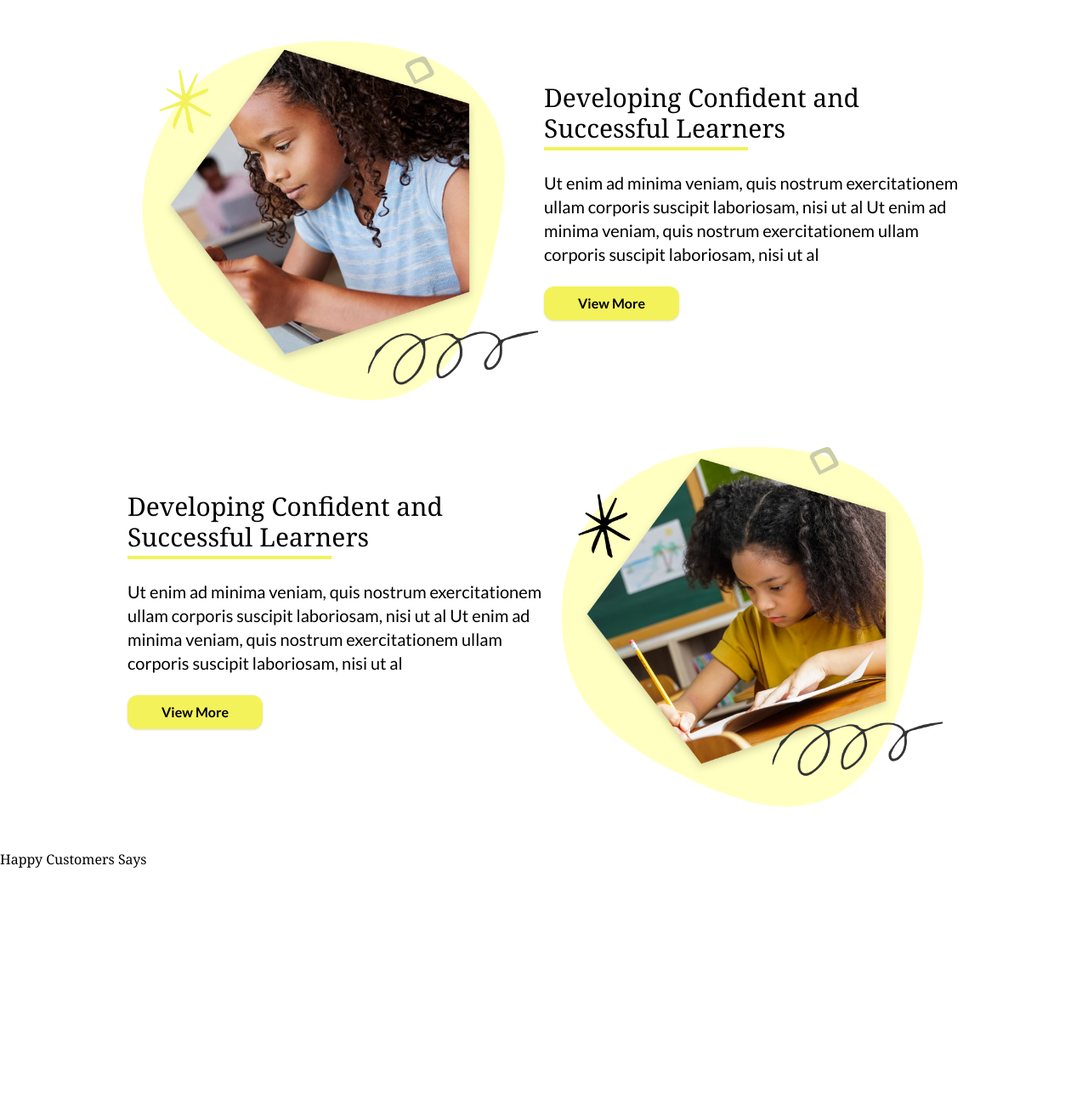
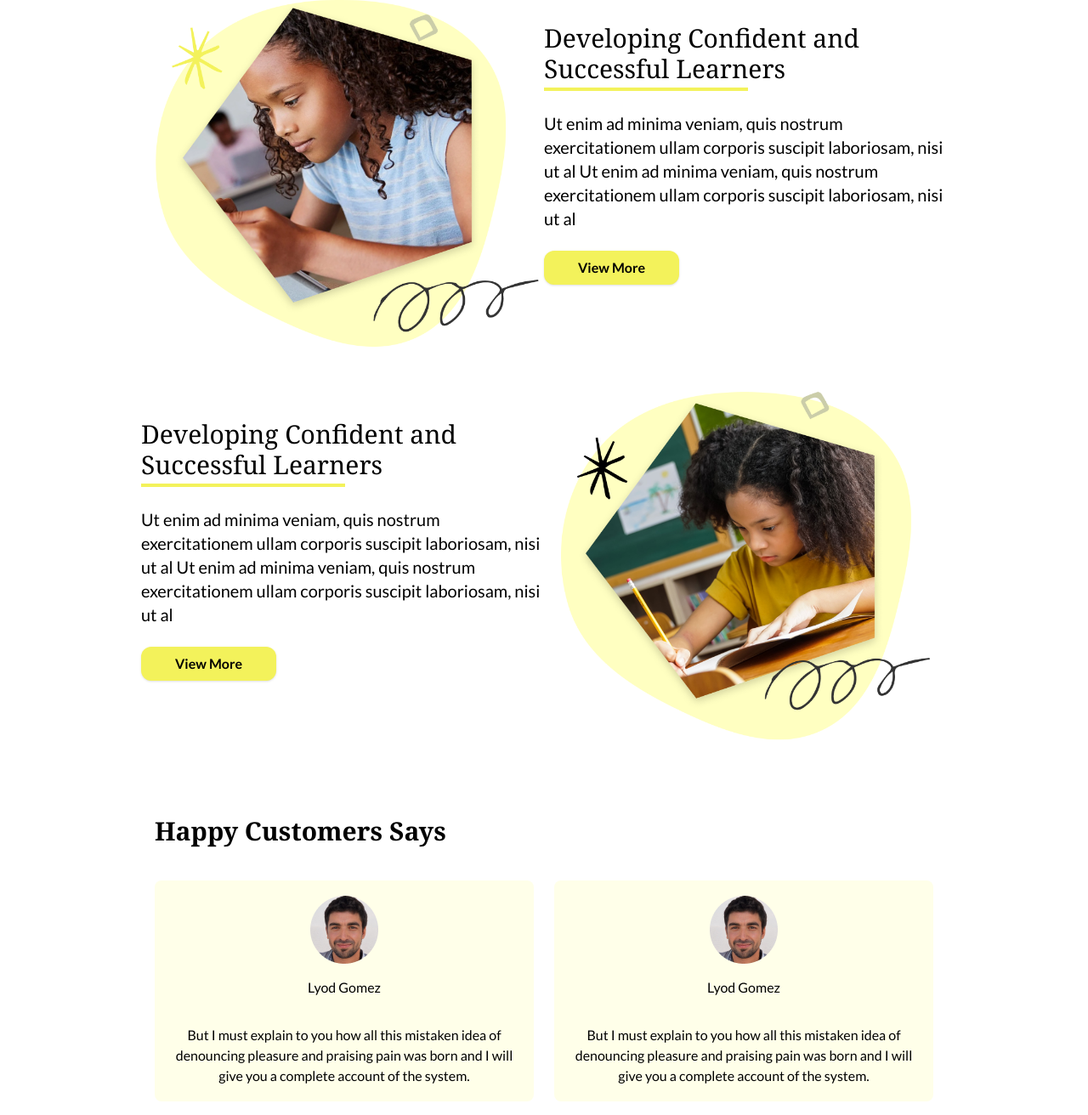
Before and after one commit to muinuddin-sm12/21days-Assignment-1, a plain HTML site: page index.html in a window 1280 px wide. Shown: the part 1239-2551 px from the top of the page at 85% size. Before the commit the page ends 2262 px from the top, so only its background shows below. Drawn offline with nearby package versions, Linux system fonts and the light colour scheme.

Commit message:
Customer review section added

```diff
--- a/css/style.css
+++ b/css/style.css
@@ -18,7 +18,7 @@ html,body {
     font-family: 'Source Serif 4', serif;
 }
 .container {
-    max-width: 100%;
+    max-width: 1440px;
     /* background: #a5ccff; */
     margin: 0 auto;
 }
--- a/index.html
+++ b/index.html
@@ -17,9 +17,9 @@
         <a href="contact.html">Contact</a>
       </nav>
       <!-- banner -->
-      <div class="banner flex flex-col justify-center items-center text-white">
-        <h1 class="text-7xl font-serif">About Us</h1>
-        <p class="text-2xl text-center max-w-[663px] mb-9">
+      <div class="banner flex flex-col justify-center items-center text-white px-3">
+        <h1 class="text-5xl md:text-7xl font-serif">About Us</h1>
+        <p class="text-xl md:text-2xl text-center max-w-[663px] mb-9">
           From preschool to pre-tertiary, our students enjoy fun, interactive
           and relevant lessons and are empowered to think beyond the confines of
           the classroom.
@@ -32,20 +32,20 @@
     <main>
       <!-- seccess section -->
       <div class="container my-10 lg:px-[150px]">
-        <h2 class="font-serif text-center text-4xl mb-10">
+        <h2 class="font-serif text-center text-2xl md:text-4xl mb-2">
           Preparing Students to Achieve Success
         </h2>
         <!-- Developing Confidend Section -->
         <div
-          class="flex flex-col-reverse md:flex-row justify-between items-center"
+          class="flex flex-col-reverse md:flex-row justify-between items-center px-4"
         >
           <div class="content flex-1">
-            <h3 class="font-serif text-3xl pb-1">
+            <h3 class="font-serif text-2xl md:text-3xl pb-1">
               Developing Confident and <br />
               Successful Learners
             </h3>
             <hr class="max-w-[240px] border-2 border-[#F3F25B]" />
-            <p class="my-6 text-xl max-w-[530px]">
+            <p class="my-6 text-base md:text-xl max-w-[530px]">
               Ut enim ad minima veniam, quis nostrum exercitationem ullam
               corporis suscipit laboriosam, nisi ut al Ut enim ad minima veniam,
               quis nostrum exercitationem ullam corporis suscipit laboriosam,
@@ -63,15 +63,15 @@
         </div>
         <!-- Classroom Experience Section -->
         <div
-          class="flex flex-col-reverse md:flex-row md:flex-row-reverse justify-between items-center"
+          class="flex flex-col-reverse md:flex-row md:flex-row-reverse justify-between items-center px-4"
         >
           <div class="content flex-1">
-            <h3 class="font-serif text-3xl pb-1">
+            <h3 class="font-serif text-2xl md:text-3xl pb-1">
               Developing Confident and <br />
               Successful Learners
             </h3>
             <hr class="max-w-[240px] border-2 border-[#F3F25B]" />
-            <p class="my-6 text-xl">
+            <p class="my-6 text-base md:text-xl">
               Ut enim ad minima veniam, quis nostrum exercitationem ullam
               corporis suscipit laboriosam, nisi ut al Ut enim ad minima veniam,
               quis nostrum exercitationem ullam corporis suscipit laboriosam,
@@ -89,15 +89,15 @@
         </div>
         <!-- Make a Difference Section -->
         <div
-          class="flex flex-col-reverse md:flex-row justify-between items-center"
+          class="flex flex-col-reverse md:flex-row justify-between items-center px-4"
         >
           <div class="content flex-1">
-            <h3 class="font-serif text-3xl pb-1">
+            <h3 class="font-serif text-2xl md:text-3xl  pb-1">
               Developing Confident and <br />
               Successful Learners
             </h3>
             <hr class="max-w-[240px] border-2 border-[#F3F25B]" />
-            <p class="my-6 text-xl">
+            <p class="my-6 text-base md:text-xl">
               Ut enim ad minima veniam, quis nostrum exercitationem ullam
               corporis suscipit laboriosam, nisi ut al Ut enim ad minima veniam,
               quis nostrum exercitationem ullam corporis suscipit laboriosam,
@@ -115,8 +115,21 @@
         </div>
       </div>
       <!-- Customer section -->
-      <div>
-        <h3 class="font-serif">Happy Customers Says</h3>
+      <div class="container w-[95%]  my-20 lg:px-[150px]">
+        <h3 class="font-serif text-2xl lg:text-3xl font-semibold mb-10">Happy Customers Says</h3>
+        <!-- Review -->
+        <div class="review  mx-auto md:flex gap-6">
+          <div class="left w-full md:w-1/2 bg-[#FFFFE9] h-[260px] text-center flex flex-col justify-center rounded-lg mb-4 p-4">
+            <img class="mx-auto mb-4" src="./Images/face.png " alt="">
+            <p class="mb-8">Lyod Gomez</p>
+            <p>But I must explain to you how all this mistaken idea of denouncing pleasure and praising pain was born and I will give you a complete account of the system.</p>
+          </div>
+          <div class="right w-full md:w-1/2 bg-[#FFFFE9] h-[260px] text-center flex flex-col justify-center rounded-lg p-4">
+            <img class="mx-auto mb-4" src="./Images/face.png " alt="">
+            <p class="mb-8">Lyod Gomez</p>
+            <p>But I must explain to you how all this mistaken idea of denouncing pleasure and praising pain was born and I will give you a complete account of the system.</p>
+          </div>
+        </div>
       </div>
     </main>
     <footer></footer>
```
